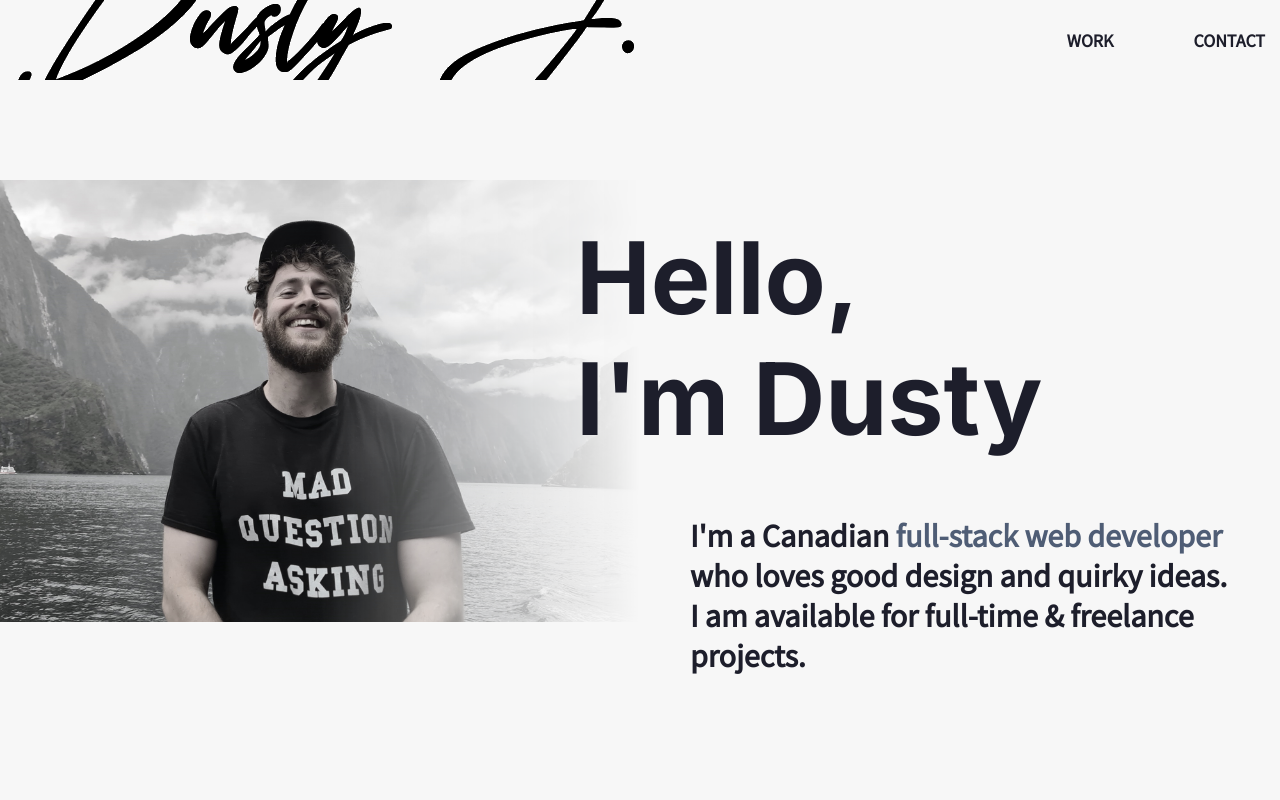
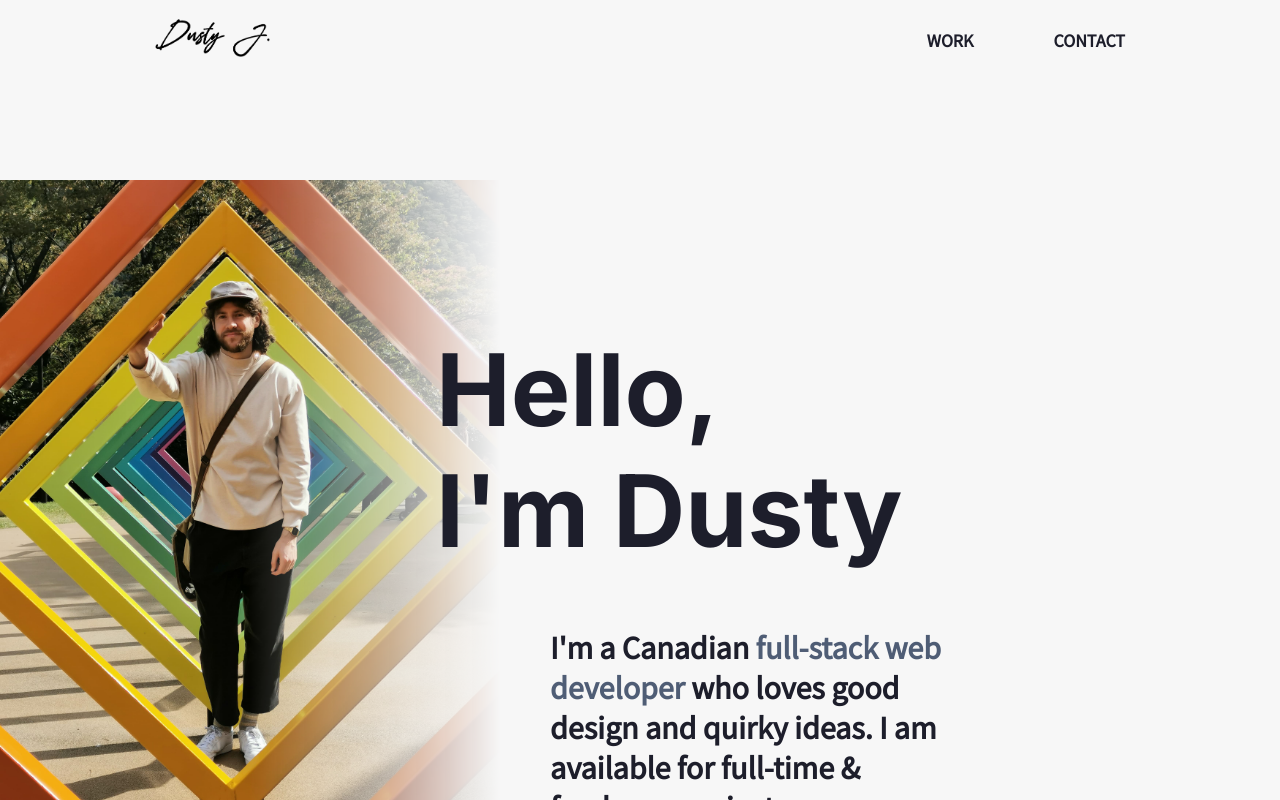
Before and after one commit to bustinjurkz/portfolio, a Next.js app: page / in a window 1280 px wide. Built offline with nearby package versions, Linux system fonts and the light colour scheme.

Commit message:
style fixes

```diff
--- a/components/Button.tsx
+++ b/components/Button.tsx
@@ -7,19 +7,18 @@ export interface ButtonProps {
   disabled?: boolean;
 }
 
-export const Button: React.VFC<ButtonProps> = ({ ...props }) => {
+export const Button = ({ text, to, disabled }: ButtonProps) => {
   return (
     <ButtonStyle
-      href={props.to}
+      href={to}
       role="button"
       target="_blank"
       style={{
-        padding:
-          props.text === "View Live" ? "0.75rem 1.55rem" : "0.75rem 1.25rem",
-        cursor: props.disabled ? "unset" : "pointer",
+        padding: text === "View Live" ? "0.75rem 1.55rem" : "0.75rem 1.25rem",
+        cursor: disabled ? "unset" : "pointer",
       }}
     >
-      {props.text}
+      {text}
     </ButtonStyle>
   );
 };
@@ -39,7 +38,7 @@ const ButtonStyle = styled.a`
   position: relative;
   overflow: hidden;
   z-index: 1;
-  :before {
+  &:before {
     content: "";
     position: absolute;
     bottom: 0;
@@ -51,7 +50,7 @@ const ButtonStyle = styled.a`
     border-radius: 10rem;
     z-index: -1;
   }
-  :after {
+  &:after {
     content: "";
     position: absolute;
     bottom: 0;
@@ -62,10 +61,10 @@ const ButtonStyle = styled.a`
     border-radius: 10rem;
     z-index: -2;
   }
-  :hover {
+  &:hover {
     color: #fff;
   }
-  :hover:before {
+  &:hover:before {
     width: 100%;
   }
 `;
--- a/components/Contact.tsx
+++ b/components/Contact.tsx
@@ -113,7 +113,7 @@ const ContactStyle = styled.div`
     cursor: pointer;
     max-width: 50px;
     transition: 0.3s;
-    :hover {
+    &:hover {
       transform: translateY(-3px);
     }
   }
--- a/components/Hero.tsx
+++ b/components/Hero.tsx
@@ -1,7 +1,7 @@
 import React from "react";
 import styled from "styled-components";
 import Image from "next/image";
-import HeroImage from "../public/dustin_hero_background.jpg";
+import HeroImage from "../public/dustin_hero_background_2.jpg";
 import { gradualFade } from "../gradualFade";
 import { useEffect } from "react";
 import { AnimatePresence, motion } from "framer-motion";
@@ -28,12 +28,12 @@ export const Hero = () => {
         <div className="gradient-container" id="hero">
           <Image
             priority
-            className="image"
+            className="dustin_hero"
             src={HeroImage}
             alt="Dustin Hero"
             aria-label="Hero Image"
-            width={2000}
-            height={1382}
+            width={2736}
+            height={3648}
             layout={"responsive"}
           />
         </div>
@@ -116,6 +116,7 @@ const HeroStyle = styled.div`
     display: flex;
     flex-direction: column;
     margin-top: 2rem;
+    max-width: 1000px;
 
     @media screen and (min-width: 768px) {
       flex-direction: row;
@@ -124,11 +125,11 @@ const HeroStyle = styled.div`
     }
 
     .gradient-container {
-      width: 100%;
       mask-image: linear-gradient(to bottom, #ffffff 50%, transparent 90%);
       @media screen and (min-width: 768px) {
         mask-image: linear-gradient(to right, #ffffff 50%, transparent 100%);
       }
+      width: 100%;
     }
 
     .text {
--- a/components/Navbar.tsx
+++ b/components/Navbar.tsx
@@ -22,7 +22,13 @@ const Navbar: React.FC = () => {
     <NavbarStyle>
       <div className="logo-container">
         <Link href="/" passHref legacyBehavior>
-          <Image src={Logo} alt="Logo" aria-label="Dusty  Logo" />
+          <Image
+            src={Logo}
+            alt="Logo"
+            aria-label="Dusty  Logo"
+            width={115}
+            height={38}
+          />
         </Link>
       </div>
       <div className="nav-links">
@@ -48,7 +54,7 @@ const NavbarStyle = styled.header`
   align-items: center;
   height: 80px;
   padding: 0px 15px;
-  max-width: 1400px;
+  max-width: 1000px;
   margin: auto auto;
   .logo-container {
     cursor: pointer;
@@ -59,9 +65,9 @@ const NavbarStyle = styled.header`
     font-weight: 600;
     .link {
       font-size: large;
-      :hover,
-      :active,
-      :focus {
+      &:hover,
+      &:active,
+      &:focus {
         cursor: pointer;
         transform: scale(1.05);
         color: ${(props) => props.theme.green};
--- a/components/ProjectPreviewCard.tsx
+++ b/components/ProjectPreviewCard.tsx
@@ -253,7 +253,7 @@ const ProjectPreviewCardStyle = styled.div`
       justify-content: space-between;
     }
     cursor: pointer;
-    :hover {
+    &:hover {
       opacity: 0.93;
     }
     .project-name {
@@ -295,7 +295,7 @@ const ProjectPreviewCardStyle = styled.div`
       cursor: default;
       color: ${(props) => props.theme.white};
       margin: 5px 20px 5px 0px;
-      :hover {
+      &:hover {
         transform: scale(1.02);
       }
     }
--- a/pages/_document.tsx
+++ b/pages/_document.tsx
@@ -46,7 +46,7 @@ export default class MyDocument extends Document {
           <meta property="og:url" content="https://dustinjurkaulionis.com" />
           <meta
             property="og:image"
-            content="https://www.dustinjurkaulionis.com/_next/image?url=%2F_next%2Fstatic%2Fmedia%2Fdustin_hero_background.fe5b2734.jpg&w=2048&q=75"
+            content="https://www.dustinjurkaulionis.com/_next/image?url=%2F_next%2Fstatic%2Fmedia%2Fdustin_hero_background_2.fe5b2734.jpg&w=2736&q=75"
           />
           <link rel="preconnect" href="https://fonts.googleapis.com" />
           <link
--- a/pages/index.tsx
+++ b/pages/index.tsx
@@ -84,7 +84,7 @@ const HomeStyle = styled.div`
   .section {
     margin-top: 100px;
     margin-bottom: 40px;
-    max-width: 1400px;
+    max-width: 1000px;
     margin-left: auto;
     margin-right: auto;
     @media screen and (min-width: 768px) {
```
Also changed, not shown: styles/PageDetailsStyle.ts (+6 -6 lines), styles/globals.css (+4 -5 lines).
